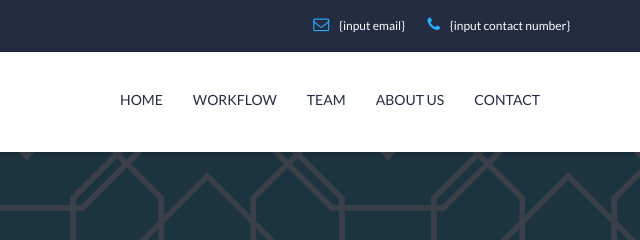
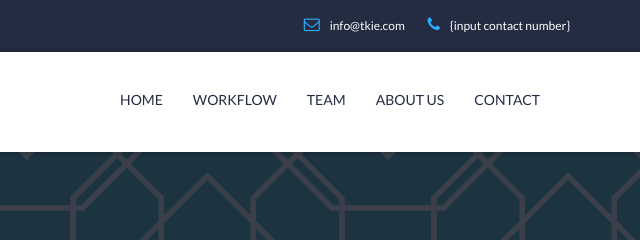
Before and after one commit to laboratoryyingong/TechknowledgeWeb, a plain HTML site: page contact.html in a window 1280 px wide. Shown: the top 240 px of the page, 640-1280 px from the left. Drawn offline with Linux system fonts and the light colour scheme; some packages are replaced by stand-ins of ours.

Commit message:
minor changes

```diff
--- a/contact.html
+++ b/contact.html
@@ -25,7 +25,7 @@
             <div class="header-topbar">
                 <div class="container">
                     <div class="topbar-right pull-right">
-                        <div class="email"><a href="#"><i class="topbar-icon fa fa-envelope-o"></i><span>{input email}</span></a></div>
+                        <div class="email"><a href="#"><i class="topbar-icon fa fa-envelope-o"></i><span>info@tkie.com</span></a></div>
                         <div class="hotline"><a href="#"><i class="topbar-icon fa fa-phone"></i><span>{input contact number}</span></a></div>
                     </div>
                     <div class="topbar-left pull-left">
```
Also changed, not shown: index.html (+1 -1 lines).
